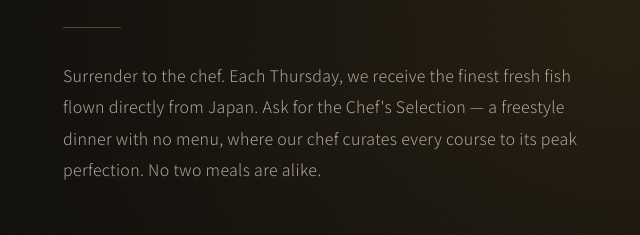
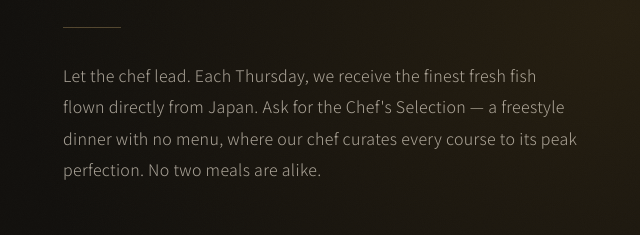
Before and after one commit to roy-royroy/hachijuhachi, a plain HTML site: page index.html in a window 1280 px wide. Shown: the part 2854-3089 px from the top of the page, 17-657 px from the left. Drawn offline with nearby package versions, Linux system fonts and the light colour scheme.

Commit message:
Add files via upload

```diff
--- a/index.html
+++ b/index.html
@@ -1935,7 +1935,7 @@
       <p class="chefs-jp reveal d2">おまかせ</p>
       <div class="chefs-hr reveal d2"></div>
       <p class="chefs-desc reveal d3">
-        Surrender to the chef. Each Thursday, we receive the finest fresh fish flown directly from Japan. Ask for the Chef's Selection — a freestyle dinner with no menu, where our chef curates every course to its peak perfection. No two meals are alike.
+        Let the chef lead. Each Thursday, we receive the finest fresh fish flown directly from Japan. Ask for the Chef's Selection — a freestyle dinner with no menu, where our chef curates every course to its peak perfection. No two meals are alike.
       </p>
       <div class="pillars reveal d3">
         <div class="pillar">
```
